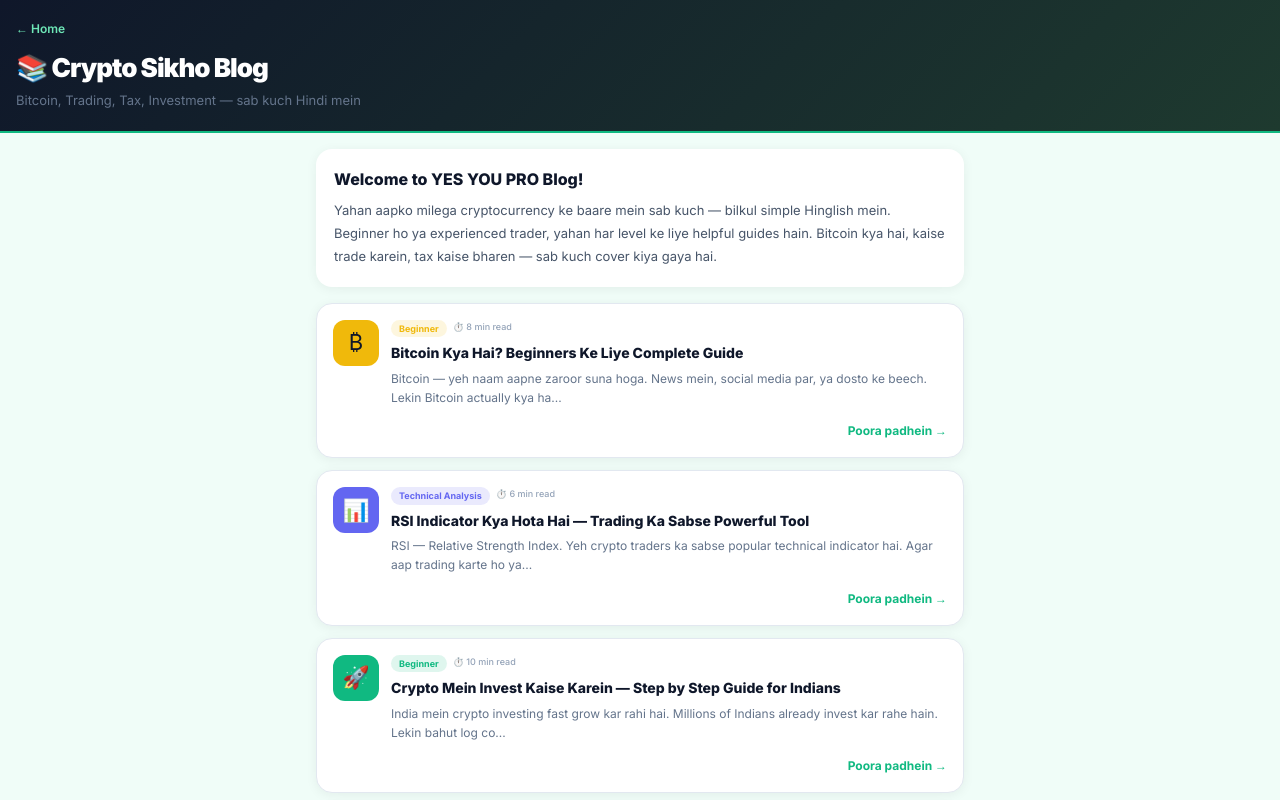
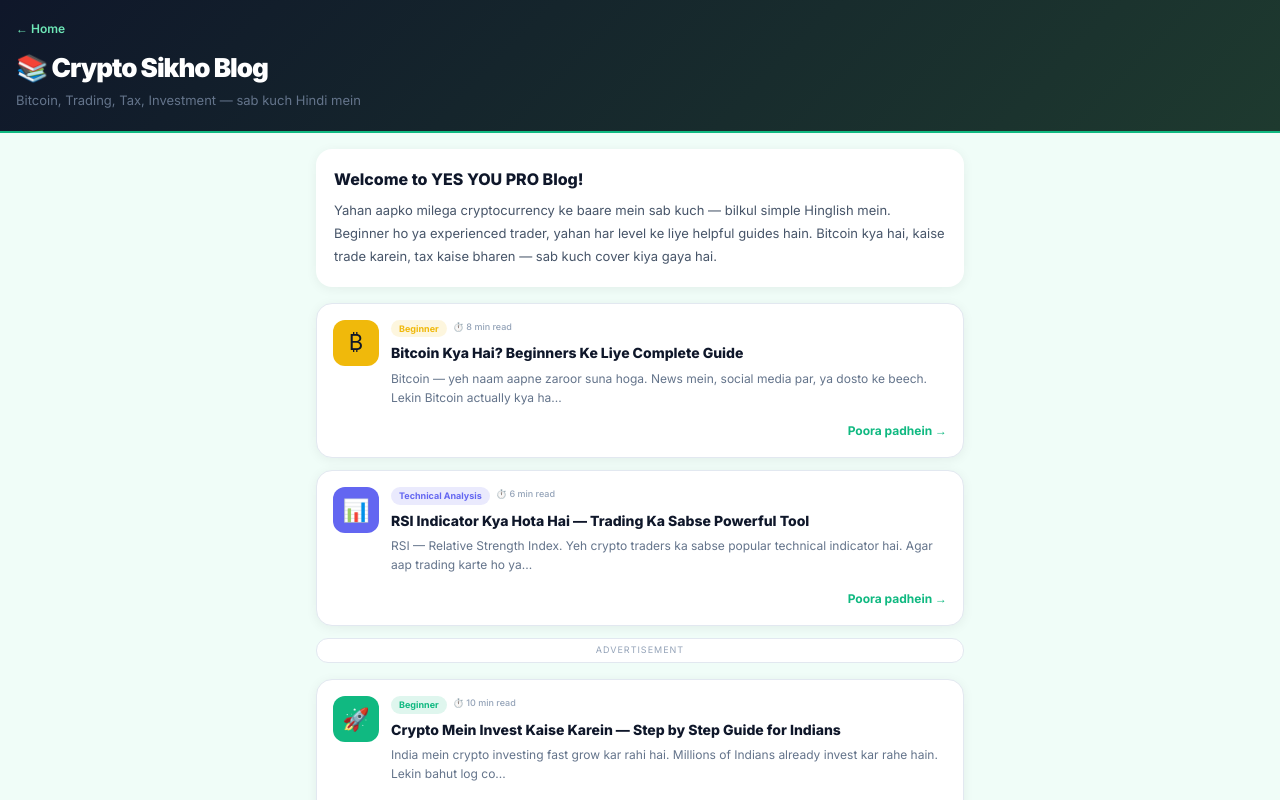
Before and after one commit to yesyousuppur-source/cryptomind-ai, a Next.js app: page /blog in a window 1280 px wide. Shown: the top 800 px of the page. Built offline with nearby package versions, Linux system fonts and the light colour scheme.

Commit message:
Add files via upload

```diff
--- a/app/blog/page.js
+++ b/app/blog/page.js
@@ -541,6 +541,14 @@ export default function BlogPage() {
                 </p>
               );
             })}
+
+            {/* Ad inside article */}
+            <div style={{borderRadius:12,overflow:"hidden",textAlign:"center",background:"#f8fafc",border:"1px solid #e2e8f0",padding:"4px",margin:"20px 0"}}>
+              <div style={{fontSize:9,color:"#94a3b8",letterSpacing:1,marginBottom:2}}>ADVERTISEMENT</div>
+              <ins className="adsbygoogle" style={{display:"block"}} data-ad-client="ca-pub-9884021055437527" data-ad-slot="AUTO" data-ad-format="auto" data-full-width-responsive="true"/>
+              <script dangerouslySetInnerHTML={{__html:"(adsbygoogle=window.adsbygoogle||[]).push({});"}}/>
+            </div>
+
           </div>
           <div style={{marginTop:16,background:"linear-gradient(135deg,#f0fdf4,#ecfdf5)",
             borderRadius:14,padding:"14px",border:"1px solid #6ee7b7",textAlign:"center"}}>
@@ -553,6 +561,14 @@ export default function BlogPage() {
               yesyoupro.com → Free mein try karo
             </Link>
           </div>
+
+          {/* Ad after article CTA */}
+          <div style={{borderRadius:12,overflow:"hidden",textAlign:"center",background:"#fff",border:"1px solid #e2e8f0",padding:"4px",margin:"12px 0"}}>
+            <div style={{fontSize:9,color:"#94a3b8",letterSpacing:1,marginBottom:2}}>ADVERTISEMENT</div>
+            <ins className="adsbygoogle" style={{display:"block"}} data-ad-client="ca-pub-9884021055437527" data-ad-slot="AUTO" data-ad-format="auto" data-full-width-responsive="true"/>
+            <script dangerouslySetInnerHTML={{__html:"(adsbygoogle=window.adsbygoogle||[]).push({});"}}/>
+          </div>
+
         </div>
       </main>
     );
@@ -592,7 +608,8 @@ export default function BlogPage() {
 
         {/* Articles */}
         {ARTICLES.map((art,i)=>(
-          <div key={art.id} onClick={()=>setSelected(i)}
+          <div key={art.id}>
+            <div onClick={()=>setSelected(i)}
             style={{background:"#fff",borderRadius:16,padding:"16px",marginBottom:12,
               cursor:"pointer",boxShadow:"0 2px 12px rgba(0,0,0,.06)",
               border:"1px solid #e2e8f0",transition:"all .2s"}}
@@ -629,6 +646,16 @@ export default function BlogPage() {
               </span>
             </div>
           </div>
+          {/* Ad after every 2nd article */}
+          {(i+1)%2===0&&(
+            <div style={{borderRadius:12,overflow:"hidden",textAlign:"center",background:"#fff",
+              border:"1px solid #e2e8f0",padding:"4px",margin:"8px 0 16px"}}>
+              <div style={{fontSize:9,color:"#94a3b8",letterSpacing:1,marginBottom:2}}>ADVERTISEMENT</div>
+              <ins className="adsbygoogle" style={{display:"block"}} data-ad-client="ca-pub-9884021055437527" data-ad-slot="AUTO" data-ad-format="auto" data-full-width-responsive="true"/>
+              <script dangerouslySetInnerHTML={{__html:"(adsbygoogle=window.adsbygoogle||[]).push({});"}}/>
+            </div>
+          )}
+          </div>
         ))}
 
         <div style={{textAlign:"center",padding:"20px",background:"#fff",borderRadius:16,
```
